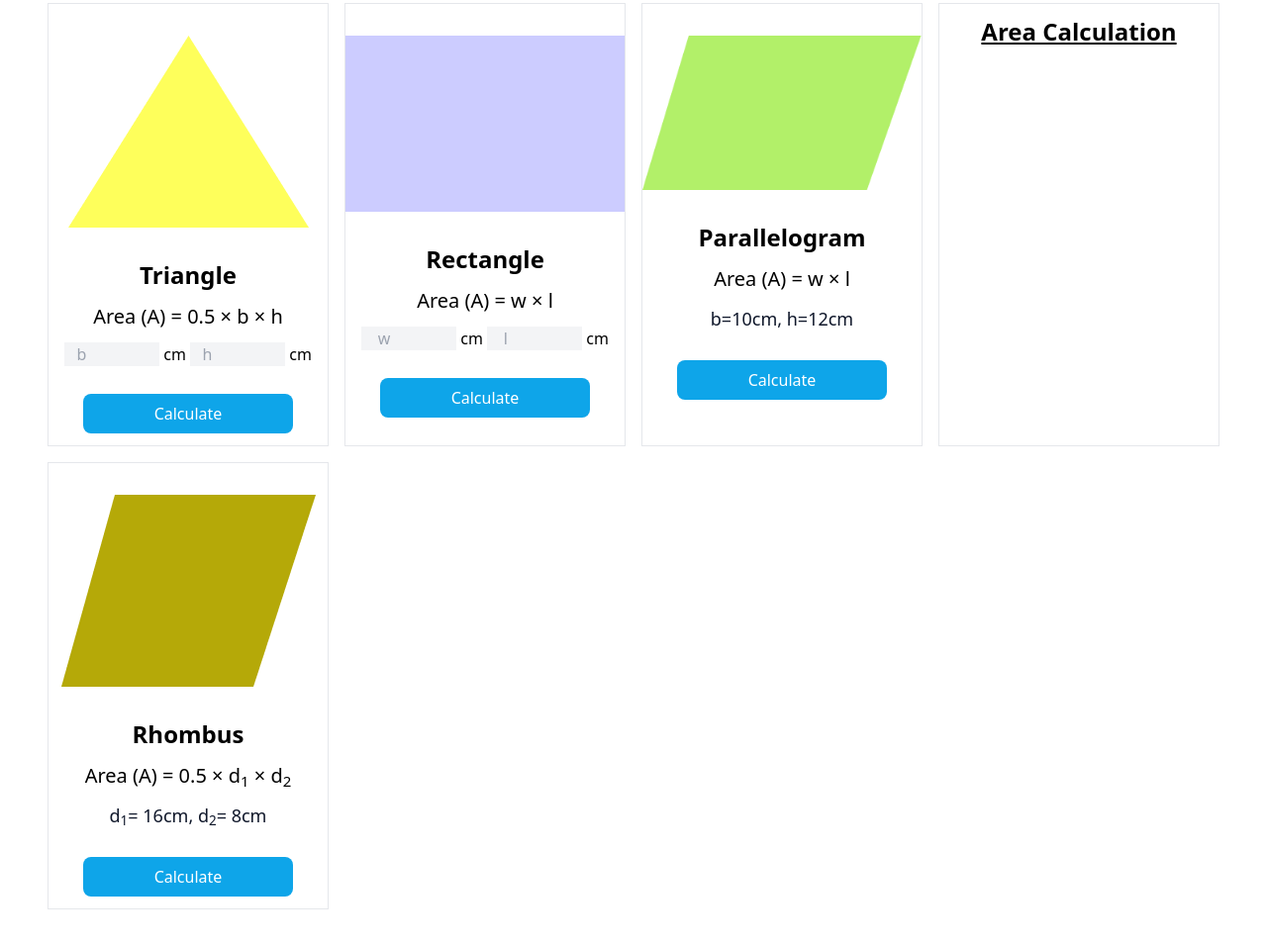
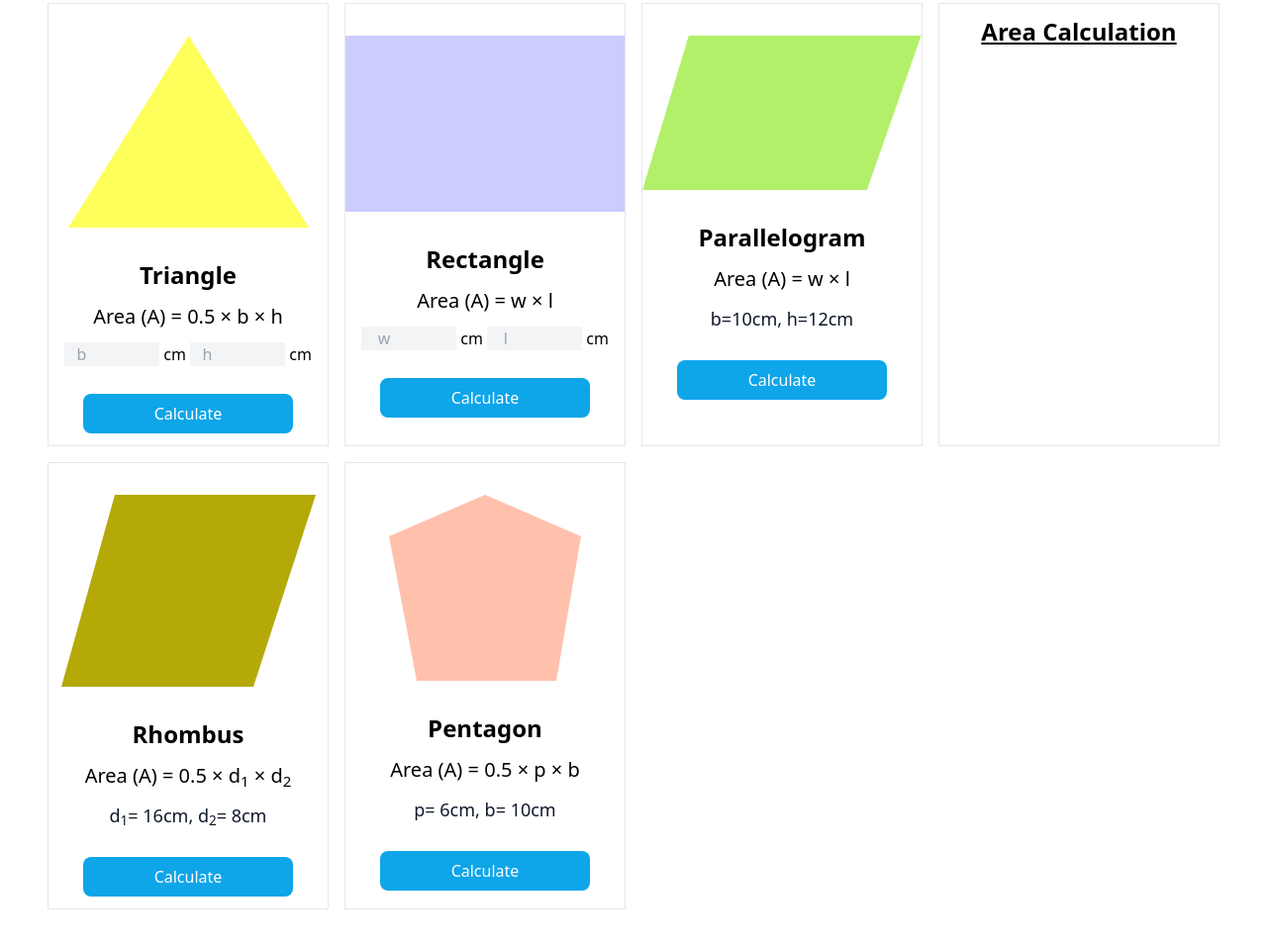
Before and after one commit to Reahana/geometry-game, a plain HTML site: page index.html in a window 1280 px wide. Shown: the part 209-1166 px from the top of the page at 99% size. Drawn offline with nearby package versions, Linux system fonts and the light colour scheme.

Commit message:
Pentagon card add

```diff
--- a/index.html
+++ b/index.html
@@ -68,6 +68,17 @@
                        <button class="w-9/12 bg-sky-500 text-white rounded-lg px-5 py-2 mt-7 mb-3 font-medium">Calculate</button>
                     </div>
                 </div>
+                <div class="text-center border">
+                    <img src="./images/pentagon.png" alt="" class="mx-auto my-8">
+                    <h2 class="text-2xl font-bold my-3">Pentagon</h2>
+                    <h3 class="mb-3 text-xl ">Area (A) = 0.5 <span>&#215;</span> p <span>&#215;</span> b</h3>
+                    <div class="w-auto">
+                        <h4 class="text-lg text-slate-900 " >p= 6cm, b= 10cm</h4>
+                        <!-- <input class="w-24 bg-gray-100 text-slate-900 font-medium" type="text" placeholder="    w" > cm
+                       <input class="w-24 bg-gray-100 text-slate-900 font-medium" type="text" placeholder="    l"> cm -->
+                       <button class="w-9/12 bg-sky-500 text-white rounded-lg px-5 py-2 mt-7 mb-3 font-medium">Calculate</button>
+                    </div>
+                </div>
             </div>
         </section>
     </main>
```
